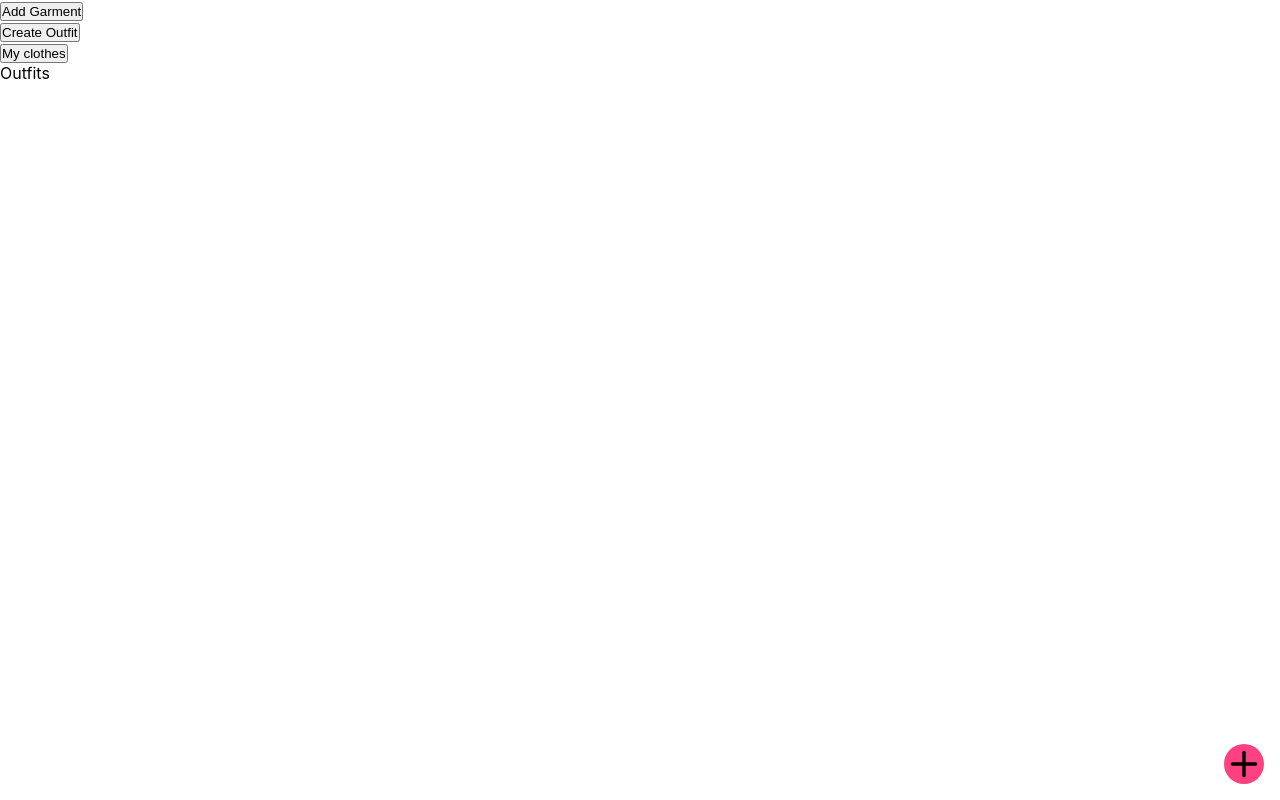
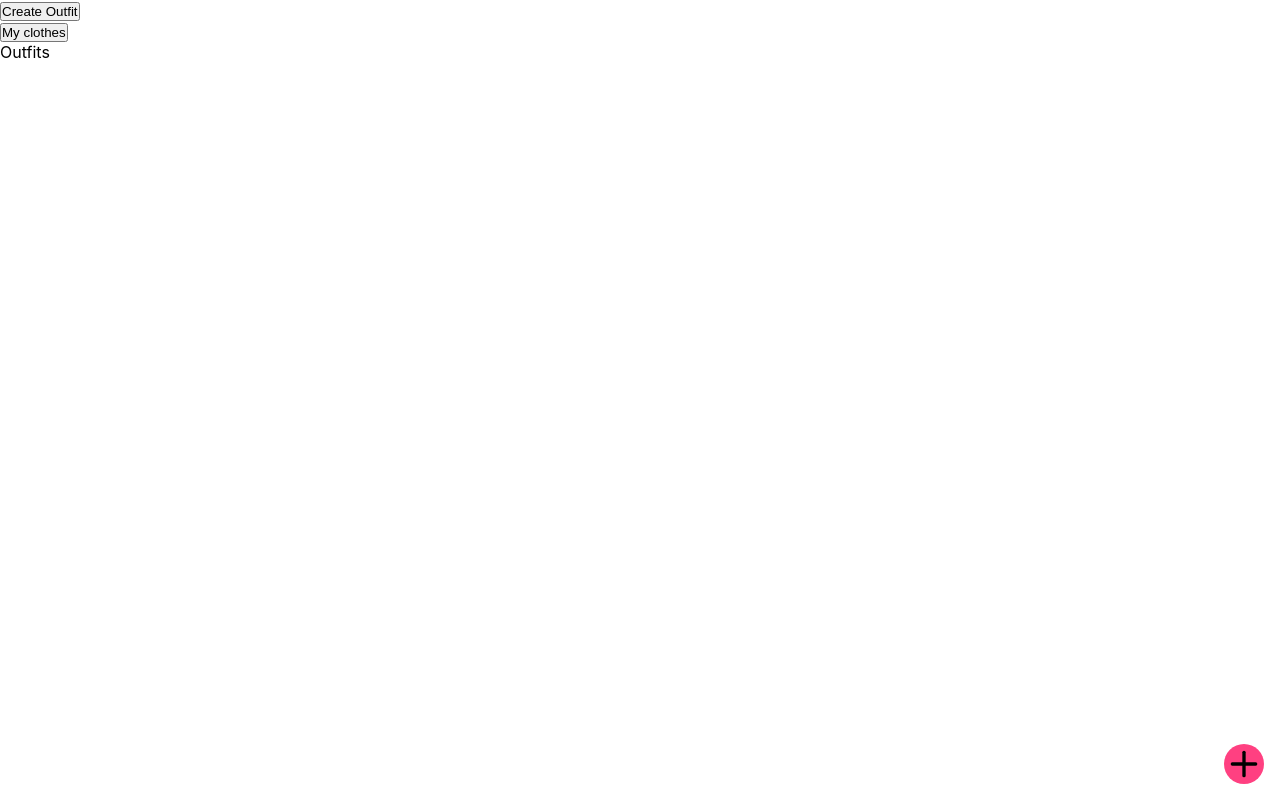
Before and after one commit to etrobert/color-match, a React (Create React App) app: page / in a window 1280 px wide. Built offline with nearby package versions, Linux system fonts and the light colour scheme.

Commit message:
Remove newgarment from the nav

```diff
--- a/src/Nav.tsx
+++ b/src/Nav.tsx
@@ -7,9 +7,6 @@ const Nav = () => {
   return (
     <nav>
       <ul>
-        <li>
-          <button onClick={() => setView('newGarment')}>Add Garment</button>
-        </li>
         <li>
           <button onClick={() => setView('outfits')}>Create Outfit</button>
         </li>
--- a/src/atoms.ts
+++ b/src/atoms.ts
@@ -1,6 +1,6 @@
 import { atom } from 'recoil';
 
-type View = 'newGarment' | 'outfits' | 'collection';
+type View = 'outfits' | 'collection';
 
 const viewState = atom<View>({
   key: 'View',
```
